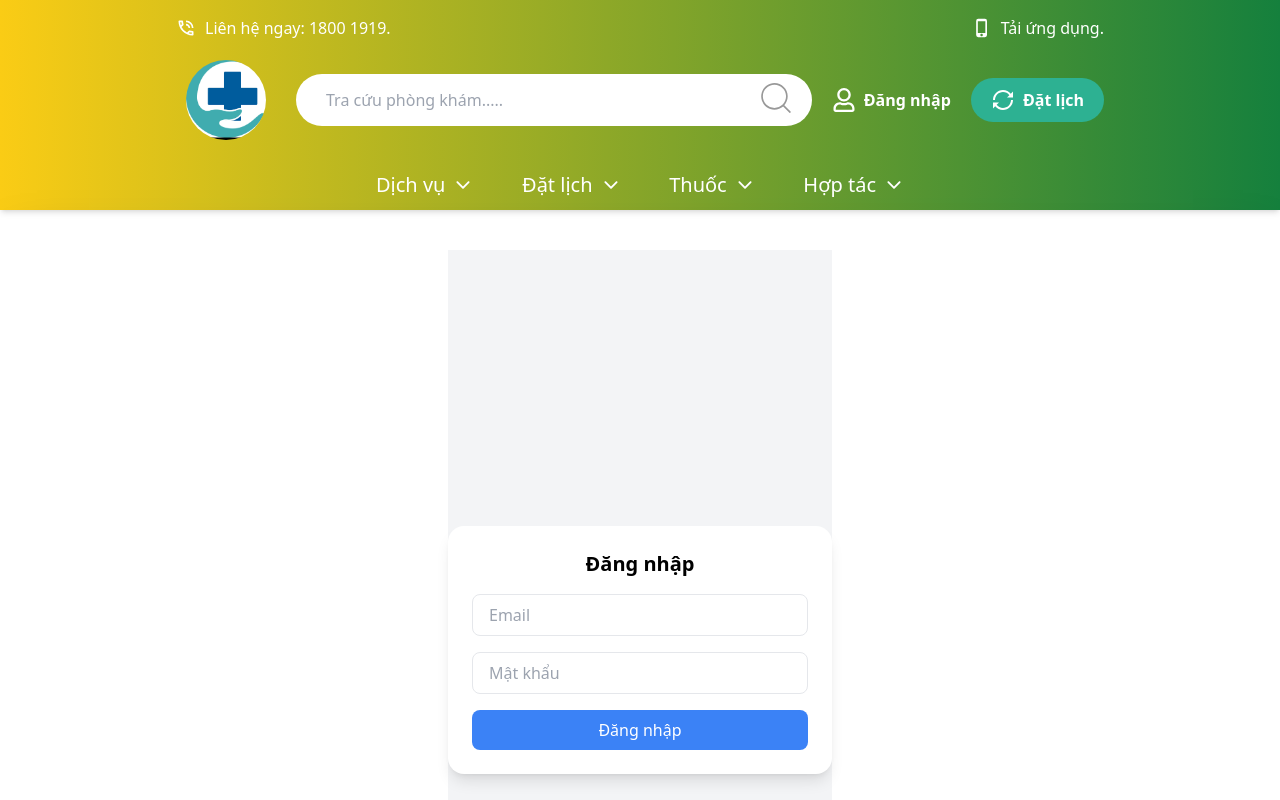
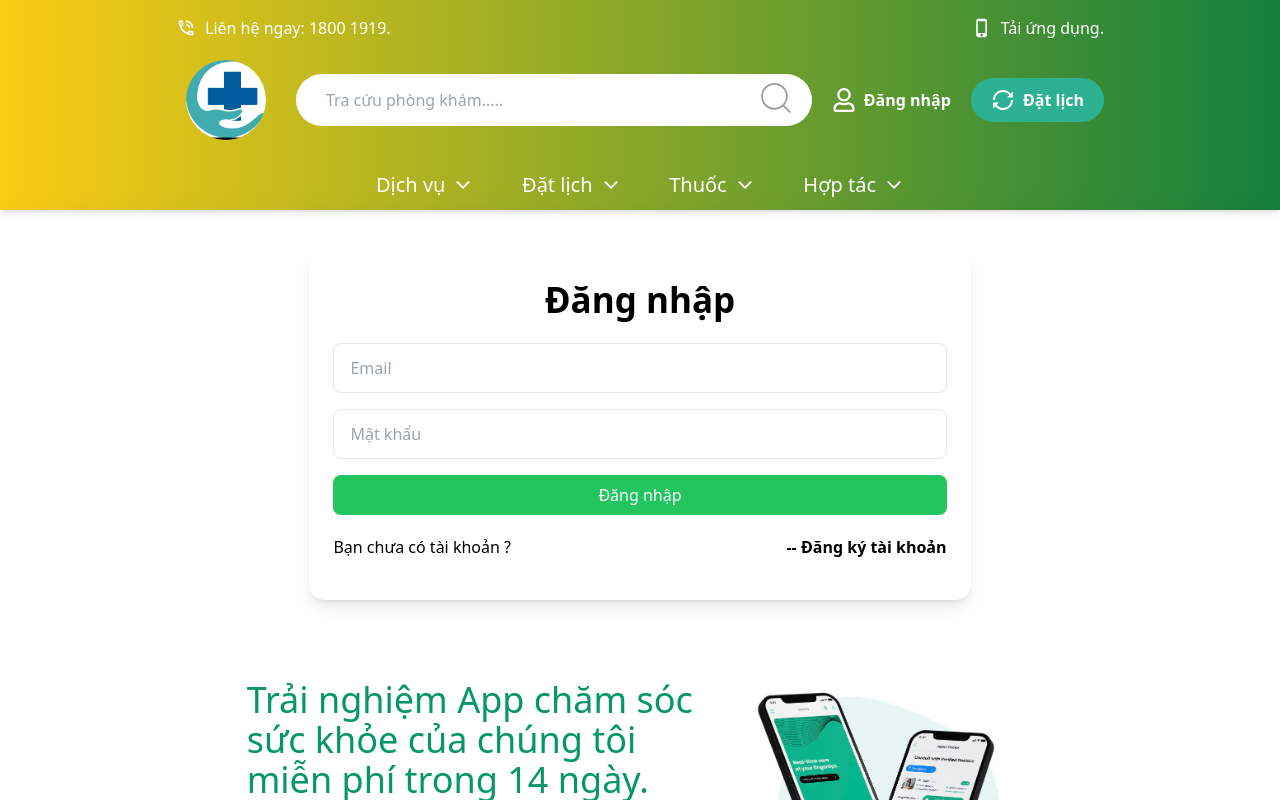
Before and after one commit to tamthong1115/clinic-ecommerce-web, a React (Vite) app: page /sign-in in a window 1280 px wide. Shown: the top 800 px of the page. Built offline with nearby package versions, Linux system fonts and the light colour scheme.

Commit message:
fix sign-in page

```diff
--- a/src/pages/SignIn.tsx
+++ b/src/pages/SignIn.tsx
@@ -1,5 +1,7 @@
 import { useState } from 'react';
 import { motion } from 'framer-motion';
+import { Link } from 'react-router-dom';
+import PublicPaths from '../routes/public/pathPublic';
 
 const SignIn = () => {
   const [email, setEmail] = useState('');
@@ -11,14 +13,17 @@ const SignIn = () => {
   };
 
   return (
-    <div className="flex items-center justify-center min-h-screen bg-gray-100">
+    <div className="flex justify-center">
+      <div className="flex items-center justify-center">
         <motion.div
           initial={{ opacity: 0, scale: 0.9 }}
           animate={{ opacity: 1, scale: 1 }}
           transition={{ duration: 0.3 }}
         >
-        <div className="w-96 p-6 shadow-lg bg-white rounded-2xl">
-          <h2 className="text-center text-xl font-bold mb-4">Đăng nhập</h2>
+          <div className="w-[100%] p-6 shadow-lg bg-white rounded-2xl h-[350px]">
+            <h2 className="text-center text-[35px] font-bold mb-4">
+              Đăng nhập
+            </h2>
             <form onSubmit={handleSubmit} className="space-y-4">
               <input
                 type="email"
@@ -26,7 +31,7 @@ const SignIn = () => {
                 value={email}
                 onChange={(e) => setEmail(e.target.value)}
                 required
-              className="w-full px-4 py-2 border rounded-lg focus:outline-none focus:ring-2 focus:ring-blue-500"
+                className="w-full px-4 py-2 border rounded-lg focus:outline-none focus:ring-2 focus:ring-green-400 h-[50px]"
               />
               <input
                 type="password"
@@ -34,17 +39,31 @@ const SignIn = () => {
                 value={password}
                 onChange={(e) => setPassword(e.target.value)}
                 required
-              className="w-full px-4 py-2 border rounded-lg focus:outline-none focus:ring-2 focus:ring-blue-500"
+                className="w-full px-4 py-2 border rounded-lg focus:outline-none focus:ring-2 focus:ring-green-400 h-[50px]"
               />
               <button
                 type="submit"
-              className="w-full bg-blue-500 text-white py-2 rounded-lg hover:bg-blue-600 transition"
+                className="w-full bg-green-500 text-white py-2 rounded-lg hover:bg-green-600 transition"
               >
                 Đăng nhập
               </button>
             </form>
+            <div className="mt-[20px] flex justify-between items-center">
+              <Link to={PublicPaths.SIGN_UP}>
+                <div className="hover:text-green-700">
+                  Bạn chưa có tài khoản ?
+                </div>
+              </Link>
+
+              <Link to={PublicPaths.SIGN_UP}>
+                <div className="hover:text-green-700 font-[700]">
+                  -- Đăng ký tài khoản
+                </div>
+              </Link>
+            </div>
           </div>
         </motion.div>
+      </div>
     </div>
   );
 };
```
Lines whose indentation alone changed are shown as unchanged.
